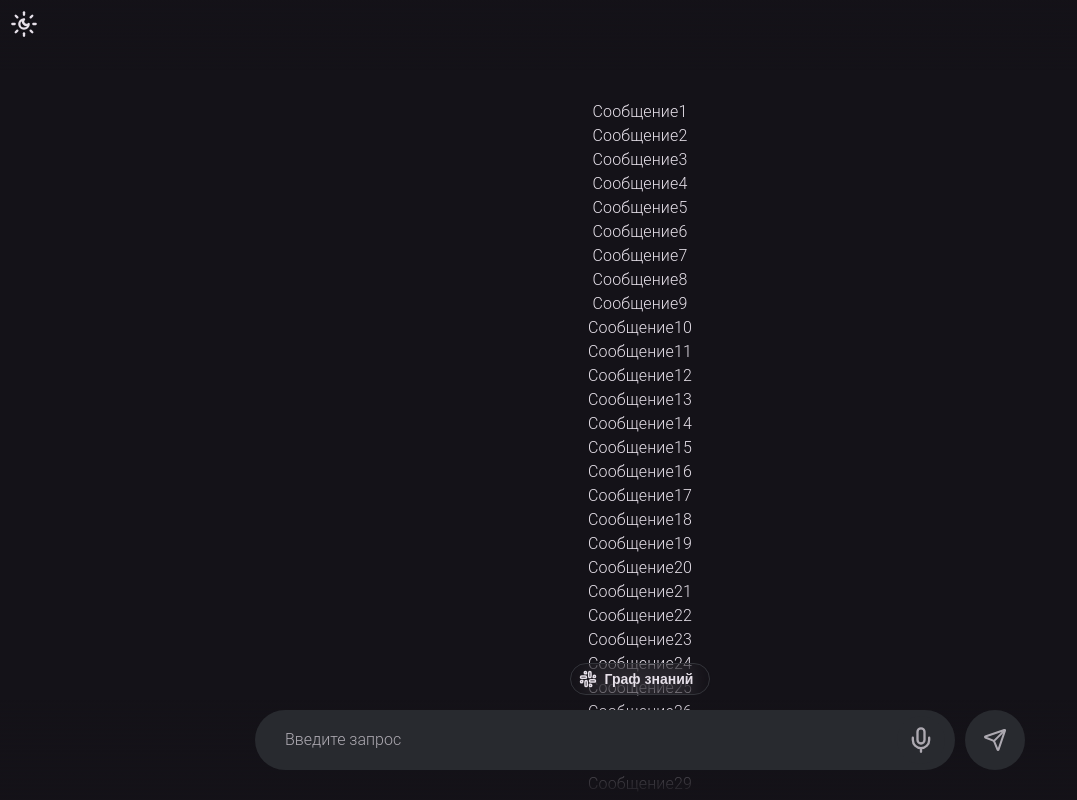
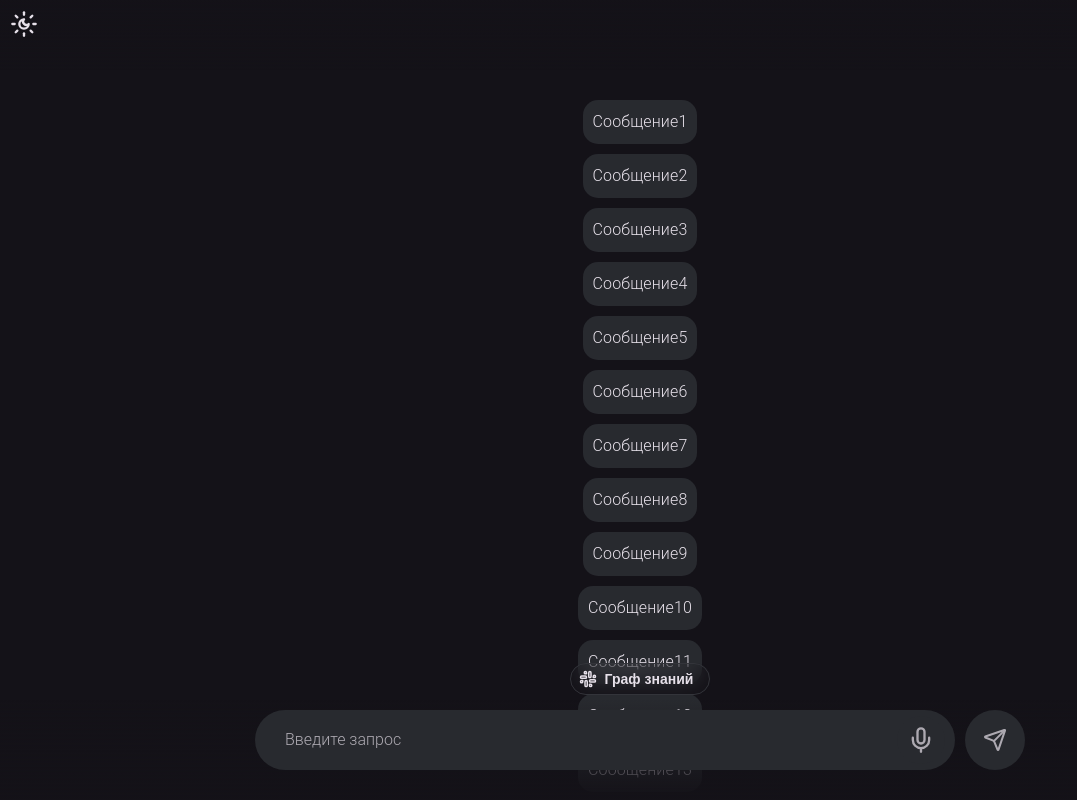
Before and after one commit to nevrozza/AeroDocAssistant, a React (Vite) app in the folder frontend/: page / in a window 1280 px wide. Shown: the whole page, without its empty margins (0-1077 px from the left). Built offline with nearby package versions, Linux system fonts and the light colour scheme.

Commit message:
- Add Spacer and MyMessage

```diff
--- a/frontend/src/pages/chat-page/chat-page.tsx
+++ b/frontend/src/pages/chat-page/chat-page.tsx
@@ -5,6 +5,7 @@ import {AiChatBox, ThemeButton} from "../../components";
 import {BottomScrollShadow, TopScrollShadow} from "./utils/scroll-shadows.tsx";
 import {MessageContainer} from "./utils/message-container.tsx";
 import {getChatboxHeight} from "./utils/get-chatbox-height.ts";
+import {MyMessage, Spacer} from "../../widgets";
 
 
 const ChatPage: FC = () => {
@@ -23,7 +24,10 @@ const ChatPage: FC = () => {
                     (() => {
                         const elements = [];
                         for (let i = 1; i <= 60; i++) {
-                            elements.push(<div key={i}>Сообщение{i}</div>);
+                            elements.push(<MyMessage key = {i} text={"Сообщение"+i}/>);
+                            if (i != 60) {
+                                elements.push(<Spacer height = {10}/>)
+                            }
                         }
                         return elements;
                     })()
--- a/frontend/src/widgets/index.tsx
+++ b/frontend/src/widgets/index.tsx
@@ -1,7 +1,11 @@
 import IconButton from "./icon-button/icon-button.tsx"
 import OutlinedButton from "./outlined-button/outlined-button.tsx"
 import TextField from "./textfield/textfield.tsx"
+import MyMessage from "./my-message/my-message.tsx"
+
+import Spacer from "./primitives/spacer.tsx"
+
 import {colors, type ColorsVarKey} from "./utils/colors.ts"
 import {type Icon} from "./utils/icon.ts"
 
-export {IconButton, OutlinedButton, TextField, colors, type ColorsVarKey, type Icon}
+export {IconButton, OutlinedButton, TextField, MyMessage, Spacer, colors, type ColorsVarKey, type Icon}
--- /dev/null
+++ b/frontend/src/widgets/my-message/my-message.css
@@ -0,0 +1,5 @@
+.my-message-container {
+    border-radius: 15px;
+    border: 0 solid transparent;
+    padding: 10px;
+}
--- /dev/null
+++ b/frontend/src/widgets/my-message/my-message.tsx
@@ -0,0 +1,18 @@
+import './my-message.css'
+import {colors} from "../utils/colors.ts";
+
+interface MyMessageProps {
+    text: string;
+    containerColor?: string;
+}
+
+const MyMessage = ({
+                            text,
+                            containerColor = colors.containerHigh,
+                        }: MyMessageProps) => (
+    <div className="my-message-container" style={{backgroundColor: containerColor}}>
+        {text}
+    </div>
+);
+
+export default MyMessage;
--- /dev/null
+++ b/frontend/src/widgets/primitives/spacer.tsx
@@ -0,0 +1,12 @@
+import type {FC} from "react";
+
+export interface SpacerProps {
+    height?: string | number,
+    width?: string | number
+}
+
+const Spacer: FC<SpacerProps> = ({height = 0, width = 0}) => (
+    <div style={{height: height, width: width}}/>
+);
+
+export default Spacer;
```
